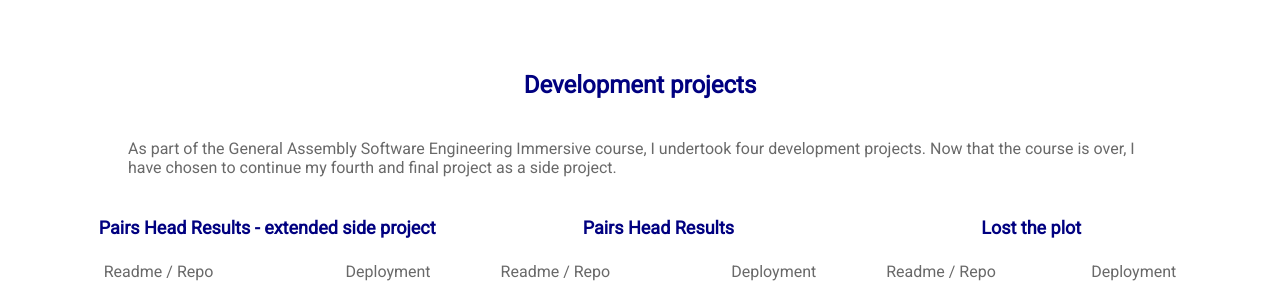
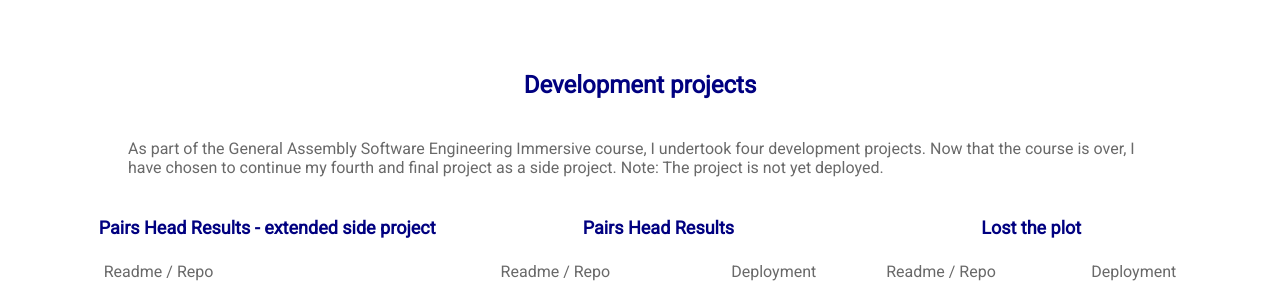
Before and after one commit to sian-alcock/sian-alcock.github.io, a plain HTML site: page index.html in a window 1280 px wide. Shown: the part 3540-3828 px from the top of the page. Drawn offline with Linux system fonts and the light colour scheme; grey boxes are pictures that could not be loaded.

Commit message:
Removed link to deployment as not working

```diff
--- a/index.html
+++ b/index.html
@@ -119,13 +119,12 @@
       </div>
       <section class="flexbox">
         <h3 id="S4" class="herotext">Development projects</h3>
-        <p class="intro">As part of the General Assembly Software Engineering Immersive course, I undertook four development projects.  Now that the course is over, I have chosen to continue my fourth and final project as a side project.</p>
+        <p class="intro">As part of the General Assembly Software Engineering Immersive course, I undertook four development projects.  Now that the course is over, I have chosen to continue my fourth and final project as a side project.  Note:  The project is not yet deployed.</p>
         <div class="project-container">
           <div class="project">
             <h4>Pairs Head Results - extended side project</h4>
             <div class="project-links">
               <a href="https://github.com/sian-alcock/pairshead-results" target="_blank">Readme / Repo</a>
-              <a href="https://pairshead.herokuapp.com/#/" target="_blank">Deployment</a>
             </div>
             <img src="./assets/Screenshot-pairshead-extended.png" alt="Pairs head results extended side project screenshot">
             <p>My side project is a continuation of my fourth General Assembly Project.  This is a real-world application that will hopefully be used to generate results for the Pairs Head Rowing Race in October 2019 and thereafter.</p>
```
